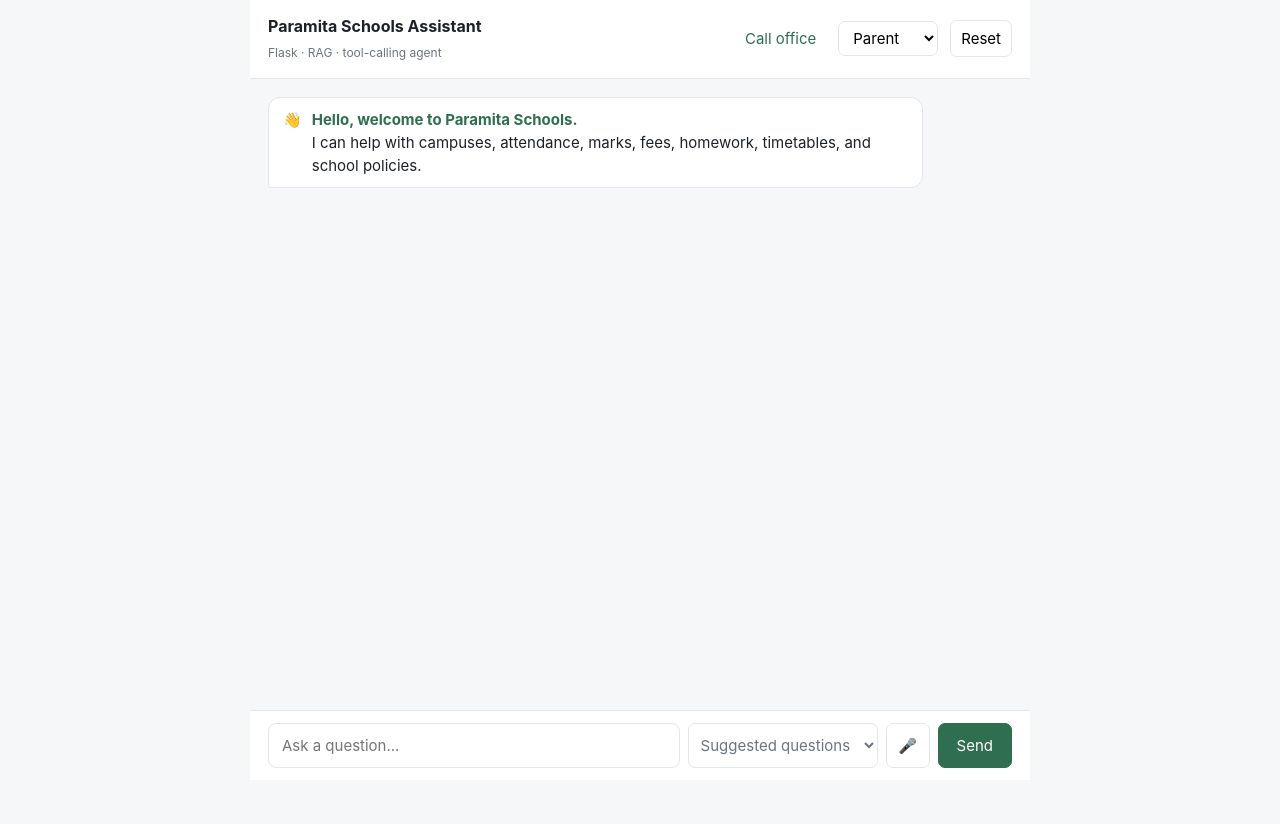
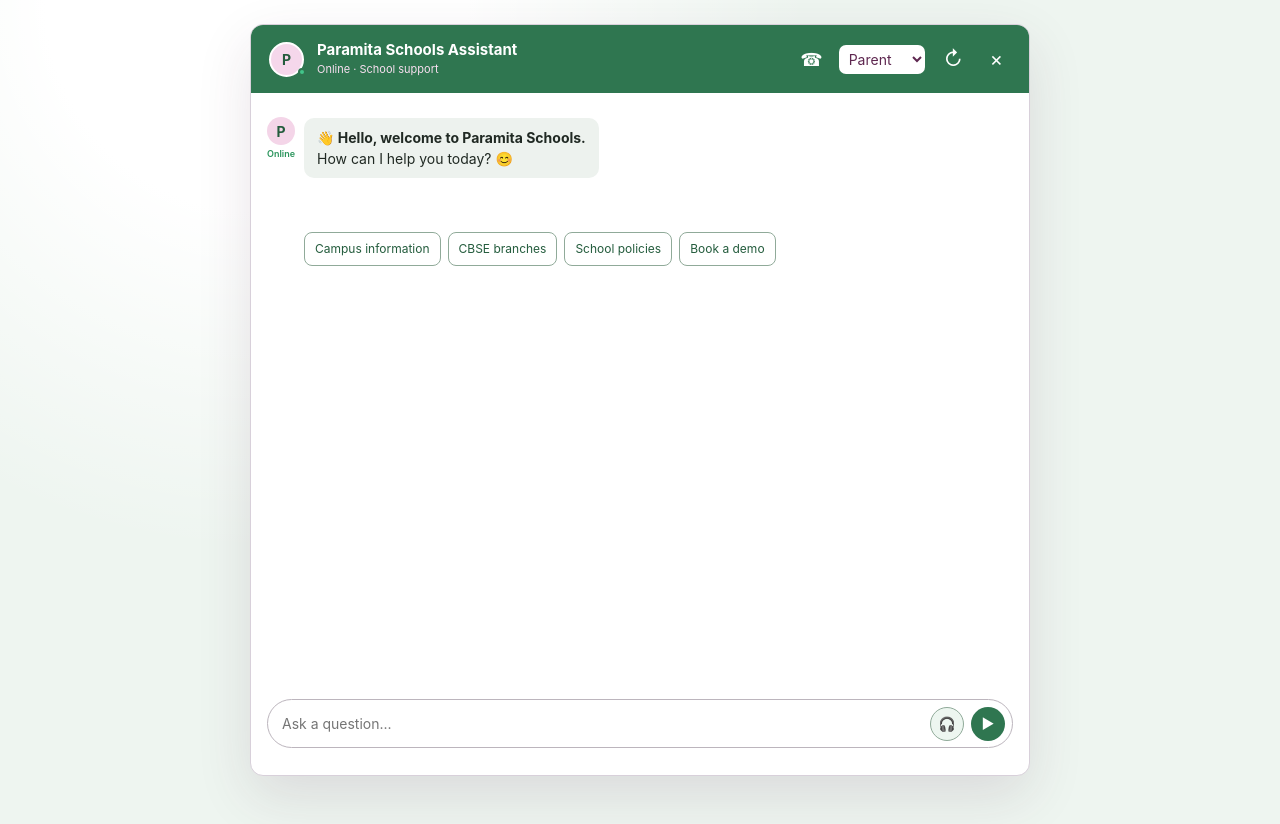
Before and after one commit to Rakesh-393/school-ai-agent, a Flask app: page / in a window 1280 px wide. Before the commit the page ends 768 px from the top, so only its background shows below. Run offline with Flask 3, Linux system fonts and the light colour scheme.

Commit message:
Refine chat widget design and voice controls

```diff
--- a/app/templates/chat.html
+++ b/app/templates/chat.html
@@ -6,92 +6,131 @@
 <title>Paramita Schools Assistant</title>
 <style>
   :root {
-    --bg: #f6f7f9; --panel: #fff; --line: #e3e6ea; --ink: #1c2128;
-    --muted: #6b7480; --accent: #2f6f4f; --accent-soft: #e8f1ec;
+      --bg: #eef5f0; --panel: #fff; --line: #d8e2db; --ink: #202923;
+      --muted: #68756d; --accent: #2f7650; --accent-dark: #245c3d;
+      --accent-soft: #edf6f0;
   }
   * { box-sizing: border-box; }
-  body { margin:0; font: 15px/1.55 -apple-system, "Segoe UI", Roboto, sans-serif;
-         background: var(--bg); color: var(--ink); }
-  .wrap { max-width: 780px; margin: 0 auto; height: 100vh; display: flex; flex-direction: column; }
-  header { padding: 14px 18px; background: var(--panel); border-bottom: 1px solid var(--line);
-           display: flex; align-items: center; gap: 12px; }
-  header h1 { font-size: 16px; margin: 0; flex: 1; }
-  header .sub { font-size: 12px; color: var(--muted); font-weight: 400; }
-  select, button { font: inherit; padding: 6px 10px; border: 1px solid var(--line);
-                   border-radius: 7px; background: #fff; cursor: pointer; }
-  #log { flex: 1; overflow-y: auto; padding: 18px; display: flex; flex-direction: column; gap: 14px; }
-  .msg { max-width: 88%; padding: 10px 14px; border-radius: 12px; white-space: pre-wrap; }
-  .user { align-self: flex-end; background: var(--accent); color: #fff; border-bottom-right-radius: 3px; }
-  .bot  { align-self: flex-start; background: var(--panel); border: 1px solid var(--line);
-          border-bottom-left-radius: 3px; }
+    body { margin:0; min-height:100vh; font: 14px/1.5 -apple-system, "Segoe UI", Roboto, sans-serif;
+      background: radial-gradient(circle at 20% 0%, #fff 0 16%, transparent 42%), var(--bg); color: var(--ink); }
+    .wrap { width: min(100%, 780px); margin: 24px auto; height: calc(100vh - 48px); min-height: 560px;
+       display: flex; flex-direction: column; background: var(--panel); border: 1px solid #d8d0da;
+       border-radius: 13px; overflow: hidden; box-shadow: 0 20px 55px rgba(74, 37, 69, .12); }
+    header { padding: 15px 18px; color: #fff; background: var(--accent); display: flex; align-items: center; gap: 11px; }
+    header h1 { font-size: 15px; line-height: 1.25; margin: 0; flex: 1; }
+    header .sub { display: block; margin-top: 3px; font-size: 11px; color: #f8dff0; font-weight: 400; }
+    .brand-avatar { width: 35px; height: 35px; display: grid; place-items: center; border: 2px solid #fff;
+          border-radius: 50%; background: #f5d7eb; color: var(--accent-dark); font-weight: 700; }
+    .online { width: 8px; height: 8px; margin-left: -17px; margin-top: 25px; border: 2px solid var(--accent);
+         border-radius: 50%; background: #42c58a; z-index: 1; }
+    select, button { font: inherit; padding: 6px 10px; border: 1px solid var(--line);
+           border-radius: 7px; background: #fff; cursor: pointer; }
+    header select { max-width: 98px; padding: 5px 6px; border: 0; color: #5e2750; }
+    .header-icon { padding: 4px 8px; border: 0; background: transparent; color: #fff; font-size: 20px; }
+    #log { flex: 1; overflow-y: auto; padding: 24px 16px 10px; display: flex; flex-direction: column; gap: 9px; }
+    .msg { max-width: 88%; padding: 9px 13px; border-radius: 10px; white-space: pre-wrap; }
+    .user { align-self: flex-end; background: var(--accent); color: #fff; border-bottom-right-radius: 3px; }
+    .bot  { align-self: flex-start; background: #f3f1f2; border: 0; border-bottom-left-radius: 3px; }
+    .bot.reply { display: flex; gap: 9px; align-items: flex-start; background: transparent; padding: 0; }
+    .reply-avatar { width: 28px; height: 28px; display: grid; place-items: center; flex: 0 0 auto;
+                    border-radius: 50%; background: #f4d5e8; color: var(--accent-dark); font-weight: 700; }
+    .reply-body { max-width: calc(100% - 37px); padding: 9px 13px; background: #edf2ee; border-radius: 10px;
+                  border-bottom-left-radius: 3px; }
   .bot table { border-collapse: collapse; margin: 8px 0; font-size: 14px; }
   .bot th, .bot td { border: 1px solid var(--line); padding: 4px 9px; text-align: left; }
   .trace { font-size: 12px; color: var(--muted); margin-top: 8px; padding-top: 7px;
            border-top: 1px dashed var(--line); font-family: ui-monospace, Consolas, monospace; }
   .trace .bad { color: #b4553b; }
   .msg.err { background: #fdf2ef; border-color: #e6c4b8; color: #8a3d24; }
-  .chips { padding: 0 18px 10px; display: flex; gap: 7px; flex-wrap: wrap; }
-  .chip { font-size: 12.5px; padding: 5px 11px; border-radius: 14px;
-          background: var(--accent-soft); border: 1px solid #cfe0d6; color: #2c5a44; }
-  form { display: flex; gap: 8px; padding: 12px 18px; background: var(--panel);
-         border-top: 1px solid var(--line); }
-  input[type=text] { flex: 1; padding: 10px 13px; border: 1px solid var(--line);
-                     border-radius: 8px; font: inherit; }
-  select.question-picker { max-width: 190px; padding: 10px 8px; color: var(--muted); }
-  button.send { background: var(--accent); color: #fff; border-color: var(--accent); padding: 10px 18px; }
-  .phone { color: var(--accent); border-color: #cfe0d6; text-decoration: none; padding: 6px 10px;
-           border-radius: 7px; white-space: nowrap; }
-  .voice { min-width: 44px; padding: 10px; }
-  .voice.listening { background: #f8e5df; border-color: #d88b75; color: #8a3d24; }
-  .voice-status { min-height: 20px; padding: 0 18px 8px; color: var(--muted); font-size: 12px; }
-  .welcome { display: flex; gap: 10px; align-items: flex-start; }
-  .welcome strong { color: var(--accent); }
+    .quick-actions { display: flex; gap: 7px; flex-wrap: wrap; margin: 3px 0 9px 37px; }
+    .chip { font-size: 12px; padding: 7px 10px; border-radius: 8px;
+      background: #fff; border: 1px solid #90aa99; color: var(--accent-dark); }
+    form { display: flex; align-items: center; gap: 7px; margin: 8px 16px 7px; padding: 4px 7px 4px 14px;
+     background: var(--panel); border: 1px solid #bcb5bd; border-radius: 25px; }
+    input[type=text] { flex: 1; min-width: 0; padding: 9px 0; border: 0; outline: 0; font: inherit; }
+    select.question-picker { width: 100%; padding: 5px 0; color: var(--accent-dark); border: 0;
+                 background: #fff; outline: 0; }
+    button.send { width: 34px; height: 34px; padding: 0; border: 0; border-radius: 50%; background: var(--accent); color: #fff; }
+    .phone { color: #fff; border: 0; text-decoration: none; padding: 5px; white-space: nowrap; font-size: 0; }
+    .phone::before { content: '\260E'; font-size: 18px; }
+    .voice { min-width: 34px; height: 34px; padding: 5px; border: 1px solid #90aa99;
+             border-radius: 50%; background: #edf6f0; color: var(--accent-dark); }
+    .voice:hover { background: #dff2e6; border-color: var(--accent); }
+  .voice.listening { background: #dff2e6; border: 2px solid var(--accent); color: var(--accent-dark);
+                     box-shadow: 0 0 0 5px rgba(47, 118, 80, .16); animation: headphonePulse 1s ease-in-out infinite; }
+  .voice-status { min-height: 20px; padding: 0 18px 5px; color: var(--muted); font-size: 11px; text-align: center; }
+  .welcome { display: flex; gap: 9px; align-items: flex-start; background: transparent; padding: 0; }
+  .welcome strong { color: var(--ink); }
+  .welcome-avatar { width: 28px; height: 28px; display: grid; place-items: center; flex: 0 0 auto;
+                    border-radius: 50%; background: #f4d5e8; color: var(--accent-dark); font-weight: 700; }
+  .welcome-avatar-wrap { display: flex; flex-direction: column; align-items: center; gap: 2px; }
+  .welcome-online { color: #29945b; font-size: 9px; font-weight: 600; }
+  .welcome-copy { max-width: 295px; align-self: flex-start; margin-top: -41px; }
+  .welcome-copy p { margin: 0; padding: 9px 13px; background: #edf2ee; border-radius: 10px; }
   .recording-popup { position: fixed; inset: 0; display: none; place-items: center;
                      background: rgba(28, 33, 40, .38); z-index: 10; }
   .recording-popup.show { display: grid; }
   .recording-card { width: min(340px, calc(100vw - 36px)); padding: 26px; text-align: center;
                     background: var(--panel); border: 1px solid var(--line); border-radius: 12px;
                     box-shadow: 0 18px 45px rgba(28, 33, 40, .2); }
-  .recording-icon { font-size: 42px; line-height: 1; margin-bottom: 12px; }
+  .recording-icon { font-size: 48px; line-height: 1; margin-bottom: 10px; color: var(--accent-dark);
+                    animation: headphoneBounce .8s ease-in-out infinite alternate; }
+  .recording-wave { height: 30px; display: flex; justify-content: center; align-items: center; gap: 5px; margin: 4px 0 14px; }
+  .recording-wave span { width: 5px; height: 10px; border-radius: 4px; background: var(--accent);
+                         animation: recordingBars .75s ease-in-out infinite alternate; }
+  .recording-wave span:nth-child(2) { animation-delay: .12s; }
+  .recording-wave span:nth-child(3) { animation-delay: .24s; }
+  .recording-wave span:nth-child(4) { animation-delay: .36s; }
+  .recording-wave span:nth-child(5) { animation-delay: .48s; }
   .recording-card h2 { margin: 0 0 6px; font-size: 18px; }
   .recording-card p { margin: 0 0 18px; color: var(--muted); }
   .stop-recording { background: #8a3d24; color: #fff; border-color: #8a3d24; }
   button:disabled { opacity: .55; cursor: default; }
   .dots::after { content: '.'; animation: d 1.2s steps(4,end) infinite; }
   @keyframes d { 0%{content:'.'} 33%{content:'..'} 66%{content:'...'} }
+  @keyframes headphonePulse { 50% { transform: scale(1.08); } }
+  @keyframes headphoneBounce { from { transform: translateY(-4px); } to { transform: translateY(4px); } }
+  @keyframes recordingBars { from { height: 7px; transform: translateY(5px); } to { height: 28px; transform: translateY(-5px); } }
+  @media (max-width: 560px) {
+    .wrap { width: 100%; height: 100vh; min-height: 0; margin: 0; border: 0; border-radius: 0; }
+    header { padding: 13px 12px; }
+    header select { max-width: 78px; }
+    #log { padding-left: 12px; padding-right: 12px; }
+    form { margin-left: 10px; margin-right: 10px; }
+  }
 </style>
 </head>
 <body>
 <div class="wrap">
   <header>
-    <h1>Paramita Schools Assistant<br><span class="sub">Flask &middot; RAG &middot; tool-calling agent</span></h1>
+    <div class="brand-avatar">P</div><span class="online" aria-label="Online"></span>
+    <h1>Paramita Schools Assistant<span class="sub">Online &middot; School support</span></h1>
     <a class="phone" href="tel:{{ office_phone|replace(' ', '')|replace('/', '') }}" title="Call the school office">Call office</a>
     <select id="role" title="Changes which tools the agent may call">
       <option value="parent">Parent</option>
       <option value="teacher">Teacher</option>
       <option value="admin">Admin</option>
     </select>
-    <button id="reset" title="Clear conversation">Reset</button>
+    <button class="header-icon" id="reset" title="Clear conversation" aria-label="Clear conversation">&#8635;</button>
+    <button class="header-icon" title="Close chat" aria-label="Close chat">&times;</button>
   </header>
 
   <div id="log">
-    <div class="msg bot welcome"><span aria-hidden="true">&#128075;</span><div><strong>Hello, welcome to Paramita Schools.</strong><br>I can help with campuses, attendance, marks, fees, homework, timetables, and school policies.</div></div>
+    <div class="msg bot welcome"><div class="welcome-avatar-wrap"><div class="welcome-avatar">P</div><span class="welcome-online">Online</span></div><div class="welcome-copy">
+      <p><strong>&#128075; Hello, welcome to Paramita Schools.</strong><br>How can I help you today? &#128522;</p>
+    </div></div>
+    <div class="quick-actions">
+      <button class="chip" type="button" onclick="send('How many branches do you have?')">Campus information</button>
+      <button class="chip" type="button" onclick="send('Which branch is CBSE?')">CBSE branches</button>
+      <button class="chip" type="button" onclick="send('What is the leave policy?')">School policies</button>
+      <button class="chip" type="button" onclick="send('I would like to book a campus demo.')">Book a demo</button>
+    </div>
   </div>
 
   <form id="form">
     <input type="text" id="q" placeholder="Ask a question..." autocomplete="off" required>
-    <select class="question-picker" id="questionPicker" title="Choose a suggested question">
-      <option value="">Suggested questions</option>
-      <option>How many branches do you have?</option>
-      <option>Which branch is CBSE?</option>
-      <option>Tell me about the Explorica campus</option>
-      <option>Kabir Menon's attendance this month</option>
-      <option>Any pending fees for Diya Patel?</option>
-      <option>What is the leave policy?</option>
-      <option>Homework for 7A at Heritage</option>
-    </select>
-    <button class="voice" id="voice" type="button" title="Speak your question" aria-label="Speak your question">&#127908;</button>
-    <button class="send" type="submit">Send</button>
+    <button class="voice" id="voice" type="button" title="Record your question" aria-label="Record your question">&#127911;</button>
+    <button class="send" type="submit" title="Send question" aria-label="Send question">&#9654;</button>
   </form>
   <div class="voice-status" id="voiceStatus" role="status" aria-live="polite"></div>
 </div>
@@ -99,6 +138,9 @@
 <div class="recording-popup" id="recordingPopup" role="dialog" aria-modal="true" aria-labelledby="recordingTitle">
   <div class="recording-card">
     <div class="recording-icon" aria-hidden="true">&#127911;</div>
+    <div class="recording-wave" aria-label="Recording in progress">
+      <span></span><span></span><span></span><span></span><span></span>
+    </div>
     <h2 id="recordingTitle">Recording your question</h2>
     <p id="recordingText">Speak clearly, then press Stop or Enter.</p>
     <button class="stop-recording" id="stopRecording" type="button">Stop recording</button>
@@ -111,18 +153,9 @@ const form = document.getElementById('form');
 const q = document.getElementById('q');
 const roleSel = document.getElementById('role');
 const voice = document.getElementById('voice');
-const questionPicker = document.getElementById('questionPicker');
 const voiceStatus = document.getElementById('voiceStatus');
 const recordingPopup = document.getElementById('recordingPopup');
 const stopRecording = document.getElementById('stopRecording');
-
-questionPicker.onchange = () => {
-  if (questionPicker.value) {
-    q.value = questionPicker.value;
-    q.focus();
-    questionPicker.value = '';
-  }
-};
 
 let recorder = null;
 let recording = [];
@@ -206,15 +239,24 @@ function render(md){
 
 function bubble(text, who, trace, actions){
   const d = document.createElement('div');
-  d.className = 'msg ' + who;
-  d.innerHTML = who === 'bot' ? render(text) : esc(text);
+  d.className = 'msg ' + who + (who === 'bot' ? ' reply' : '');
+  const body = who === 'bot' ? document.createElement('div') : d;
+  if (who === 'bot') {
+    const avatar = document.createElement('div');
+    avatar.className = 'reply-avatar';
+    avatar.textContent = 'P';
+    d.appendChild(avatar);
+    body.className = 'reply-body';
+    d.appendChild(body);
+  }
+  body.innerHTML = who === 'bot' ? render(text) : esc(text);
   if (trace && trace.length){
     const t = document.createElement('div');
     t.className = 'trace';
     t.innerHTML = trace.map(s =>
       `<span class="${s.ok?'':'bad'}">${s.ok?'&#10003;':'&#10007;'} ${esc(s.tool)}(${esc(JSON.stringify(s.args))})</span>`
     ).join('<br>');
-    d.appendChild(t);
+    body.appendChild(t);
   }
   if (actions && actions.length){
     const a = document.createElement('div');
@@ -226,7 +268,7 @@ function bubble(text, who, trace, actions){
       b.onclick = () => send(action.message);
       a.appendChild(b);
     });
-    d.appendChild(a);
+    body.appendChild(a);
   }
   log.appendChild(d);
   log.scrollTop = log.scrollHeight;
@@ -235,8 +277,8 @@ function bubble(text, who, trace, actions){
 
 async function send(text){
   bubble(text, 'user');
-  const pending = bubble('thinking', 'bot');
-  pending.innerHTML = '<span class="dots">thinking</span>';
+  const pending = bubble('typing', 'bot');
+  pending.querySelector('.reply-body').innerHTML = '<span class="dots">typing</span>';
   form.querySelector('.send').disabled = true;
 
   try {
```
